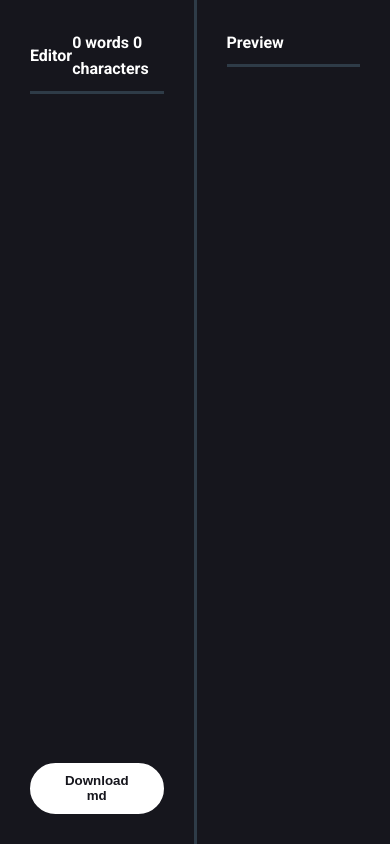
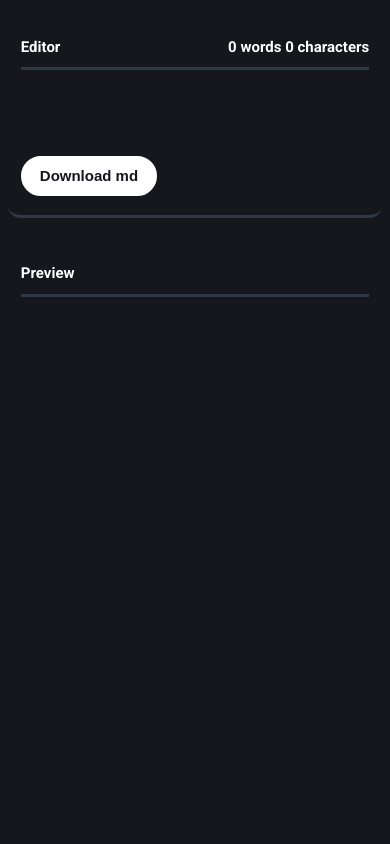
Before and after one commit to shodrig0/markdown-editor, a React (Vite) app: page / in a window 390 px wide. Built offline with nearby package versions, Linux system fonts and the light colour scheme.

Commit message:
responsive design and readme

```diff
--- a/src/App.css
+++ b/src/App.css
@@ -111,3 +111,30 @@ hr {
 .mb-2 {
     margin-bottom: 0.5rem;
 }
+
+@media (max-width: 600px) {
+    h1 {
+        font-size: 2em;
+    }
+
+    h2 {
+        font-size: 1.5em;
+    }
+
+    h3 {
+        font-size: 1.2em;
+    }
+
+    body {
+        font-size: 15px;
+    }
+
+    button {
+        padding: 0.5em 1em;
+        font-size: 1em;
+    }
+
+    .mb-2 {
+        margin-bottom: 0.3rem;
+    }
+}
--- /dev/null
+++ b/src/components/Main-Layout/Main-Layout.module.css
@@ -0,0 +1,38 @@
+.mainLayout {
+    display: flex;
+    height: 100vh;
+    gap: 2rem;
+}
+
+.mainLayout__col {
+    flex: 1;
+    padding: 2rem 1.5rem;
+    background: var(--darkest);
+    border-radius: 1rem;
+    min-width: 0;
+    display: flex;
+    flex-direction: column;
+}
+
+.mainLayout__col:not(:last-child) {
+    border-right: 3px solid var(--darkest);
+}
+
+@media (max-width: 900px) {
+    .mainLayout {
+        flex-direction: column;
+        gap: 1.5rem;
+        height: auto;
+        padding: 1rem 0.5rem;
+    }
+
+    .mainLayout__col {
+        padding: 1.2rem 0.8rem;
+        border-radius: 0.8rem;
+    }
+
+    .mainLayout__col:not(:last-child) {
+        border-right: none;
+        border-bottom: 3px solid var(--dark);
+    }
+}
--- a/src/components/Main-Layout/Main-Layout.tsx
+++ b/src/components/Main-Layout/Main-Layout.tsx
@@ -1,5 +1,5 @@
 import type { FC, ReactNode } from "react"
-import styles from "./Main-Loyout.module.css"
+import styles from "./Main-Layout.module.css"
 
 
 type Props = {
--- a/src/components/Main-Layout/Main-Loyout.module.css
+++ /dev/null
@@ -1,13 +0,0 @@
-.mainLayout {
-    display: flex;
-    height: 100vh;
-}
-
-.mainLayout__col {
-    flex: 1;
-    padding: 1.875rem;
-}
-
-.mainLayout__col:not(:last-child) {
-    border-right: 3px solid var(--dark);
-}
--- a/src/components/Preview/Preview.tsx
+++ b/src/components/Preview/Preview.tsx
@@ -1,18 +1,29 @@
+import { useEffect, useRef } from 'react'
 import { useMarkdown } from '../../context/markdownContext'
 import ReactMarkdown from 'react-markdown'
 import TitleBar from '../Title-Bar/Title-Bar'
 import style from './Preview.module.css'
 
+
 const Preview = () => {
+
+    const automaticScroll = useRef<HTMLDivElement>(null)
+
 
     // const [markdown] = useState<string>("")
 
     const { markdown } = useMarkdown()!
 
+    useEffect(() => {
+        if (automaticScroll.current) {
+            automaticScroll.current.scrollTop = automaticScroll.current.scrollHeight
+        }
+    }, [markdown])
+
     return (
         <div className={style.preview} >
             <TitleBar title='Preview' asideTxt='' />
-            <div className={style.preview__scroll}>
+            <div className={style.preview__scroll} ref={automaticScroll}>
                 <ReactMarkdown>{markdown}</ReactMarkdown>
             </div>
         </div>
```
Also changed, not shown: 1 other file (tests, documents, lock files or other folders).
